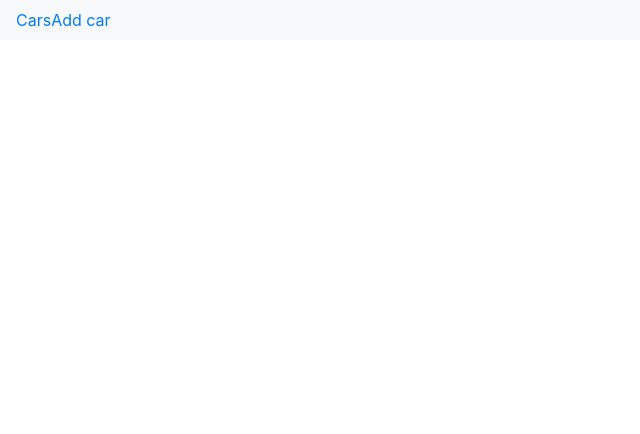
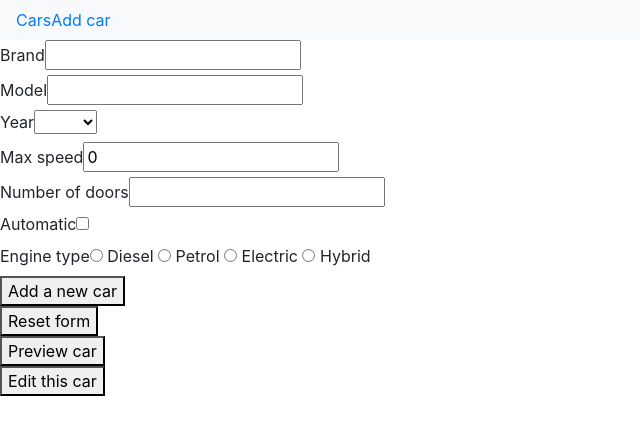
Before and after one commit to vukkapor/cars-app-vue, a Vue app: page /edit/1 in a window 1280 px wide. Shown: the top 434 px of the page, without its empty margins (0-640 px from the left). Built offline with nearby package versions, Linux system fonts and the light colour scheme; no server answers.

Commit message:
edit cars

```diff
--- a/src/components/AddCar.vue
+++ b/src/components/AddCar.vue
@@ -54,14 +54,33 @@
       </div>
       <div>
         <label for="isAutomatic">Automatic</label>
-        <input type="checkbox"  id="isAutomatic" v-model="newCar.isAutomatic">
+        <input type="checkbox" id="isAutomatic" v-model="newCar.isAutomatic">
       </div>
       <div>
         <label for="engine">Engine type</label>
-        <input type="radio" name="engine" id="engine" value="diesel" v-model="newCar.engine" required> Diesel
+        <input
+          type="radio"
+          name="engine"
+          id="engine"
+          value="diesel"
+          v-model="newCar.engine"
+          required
+        > Diesel
         <input type="radio" name="engine" id="engine" value="petrol" v-model="newCar.engine"> Petrol
-        <input type="radio" name="engine" id="engine" value="electric" v-model="newCar.engine"> Electric
-        <input type="radio" name="engine" id="engine" value="hybrid" v-model="newCar.engine"> Hybrid
+        <input
+          type="radio"
+          name="engine"
+          id="engine"
+          value="electric"
+          v-model="newCar.engine"
+        > Electric
+        <input
+          type="radio"
+          name="engine"
+          id="engine"
+          value="hybrid"
+          v-model="newCar.engine"
+        > Hybrid
       </div>
       <div>
         <button type="submit">Add a new car</button>
@@ -73,6 +92,9 @@
     <div>
       <button @click="preview()">Preview car</button>
     </div>
+    <div v-if="editable">
+      <button type="submit" @click="editCar(newCar.id, newCar)">Edit this car</button>
+    </div>
   </div>
 </template>
 
@@ -81,7 +103,8 @@ import { carsService } from "@/services/cars";
 export default {
   data() {
     return {
-      newCar: { isAutomatic: false, maxSpeed: 0 }
+      newCar: { isAutomatic: false, maxSpeed: 0 },
+      editable: false
     };
   },
 
@@ -104,14 +127,42 @@ export default {
 
     preview() {
       alert(
-        "Brand: " + this.newCar.brand +
-        "\nModel: "  + this.newCar.model +
-        "\nYear: "  + this.newCar.year +
-        "\nMax speed: "  + this.newCar.maxSpeed +
-        "\nAutomatic: "  + this.newCar.isAutomatic +
-        "\nEngine: "  + this.newCar.engine +
-        "\nNumber of doors: "  + this.newCar.numberOfDoors
-        )
+        "Brand: " +
+          this.newCar.brand +
+          "\nModel: " +
+          this.newCar.model +
+          "\nYear: " +
+          this.newCar.year +
+          "\nMax speed: " +
+          this.newCar.maxSpeed +
+          "\nAutomatic: " +
+          this.newCar.isAutomatic +
+          "\nEngine: " +
+          this.newCar.engine +
+          "\nNumber of doors: " +
+          this.newCar.numberOfDoors
+      );
+    },
+
+    editCar(id, car) {
+      carsService
+        .edit(id, car)
+        .then(() => {
+          this.newCar = { isAutomatic: false };
+          this.$router.push("/cars");
+        })
+        .catch(e => {
+          alert(e);
+        });
+    }
+  },
+
+  mounted() {
+    if (this.$route.params.id) {
+      this.editable = true;
+      carsService.get(this.$route.params.id).then(response => {
+        this.newCar = response.data;
+      });
     }
   }
 };
--- a/src/components/AppCars.vue
+++ b/src/components/AppCars.vue
@@ -19,6 +19,7 @@
         <td>{{car.isAutomatic}}</td>
         <td>{{car.engine}}</td>
         <td>{{car.numberOfDoors}}</td>
+        <td><button type="submit" @click="editCar(car.id)">Edit</button></td>
     </tr>
   </table>
 </template>
@@ -42,6 +43,17 @@ export default {
       .catch(e => {
         alert(e);
       });
+  },
+
+  methods: {
+      editCar(id){
+          carsService
+          .get(id)
+          .then(() => {
+              this.$router.push('edit/' + id)
+
+          })
+      }
   }
 };
 </script>
--- a/src/services/cars.js
+++ b/src/services/cars.js
@@ -12,6 +12,14 @@ export default class CarsService {
     add(newCar) {
         return axios.post('cars', newCar)
     }
+
+    get(id) {
+        return axios.get('cars/' + id)
+    }
+
+    edit(id, car) {
+        return axios.put('cars/' + id, car)
+    }
 }
 
 export const carsService = new CarsService()
```
Also changed, not shown: src/router.js (+7 -3 lines).
